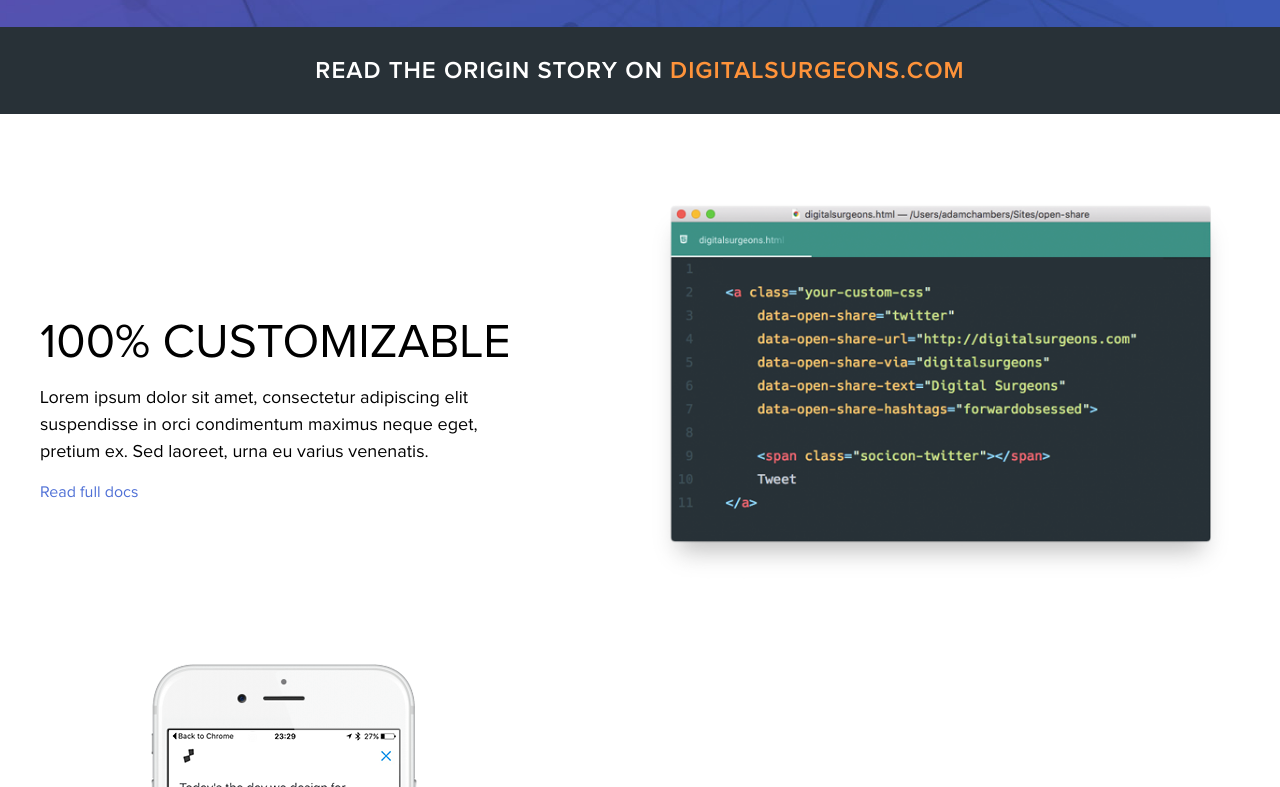
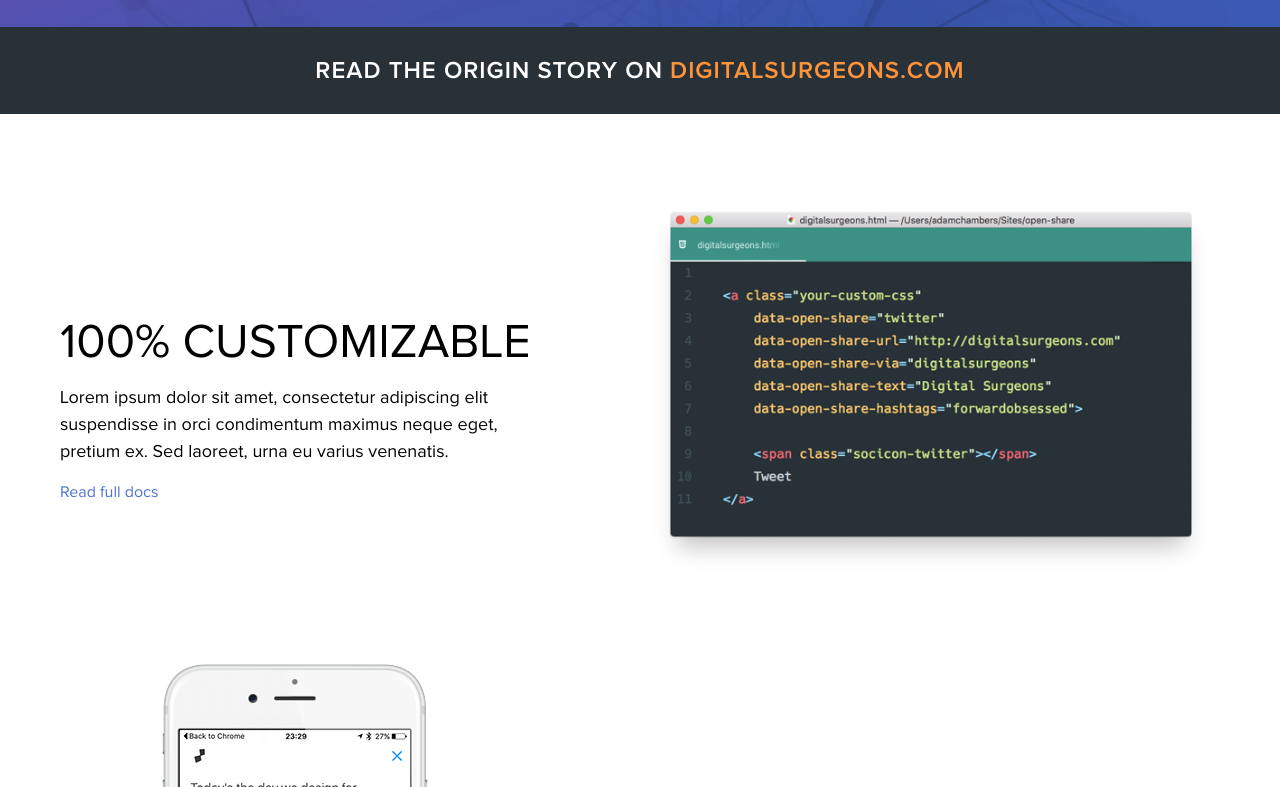
Before and after one commit to OpenShare/openshare, a website: page index.html in a window 1280 px wide. Shown: the part 773-1560 px from the top of the page. Drawn offline with Linux system fonts and the light colour scheme; files whose address does not match are found by name.

Commit message:
Fine tune grid

```diff
--- a/assets/scss/_feature.scss
+++ b/assets/scss/_feature.scss
@@ -4,6 +4,7 @@
 
 .feature {
 	@extend %outer-container;
+	@extend %row-padd;
 	position: relative;
 }
 
```
Also changed, not shown: assets/css/pages.css, 1 other file.
